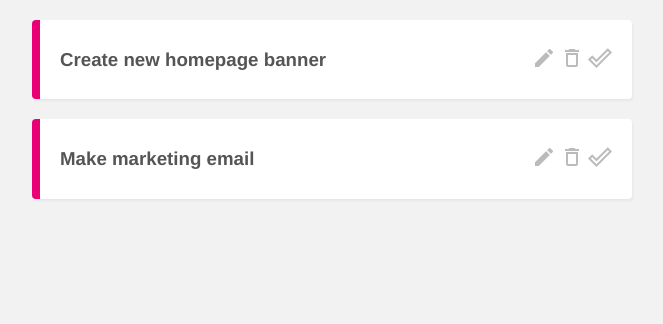
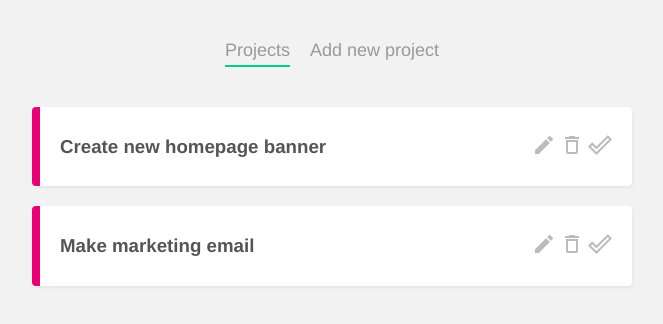
Before and after one commit to andrewmassart/project-planner, a Vue app: page / in a window 1280 px wide. Shown: the top 324 px of the page, without its empty margins (308-971 px from the left). Built offline with nearby package versions, Linux system fonts and the light colour scheme; data requests are answered from the project's data file.

Commit message:
AddProject adds a project to the list and db.json

```diff
--- a/src/App.vue
+++ b/src/App.vue
@@ -1,6 +1,15 @@
 <template>
+  <Navbar />
   <router-view />
 </template>
+
+<script>
+import Navbar from "./components/Navbar.vue"
+
+export default {
+  components: { Navbar }
+}
+</script>
 
 <style>
 body {
--- /dev/null
+++ b/src/components/Navbar.vue
@@ -0,0 +1,28 @@
+<template>
+  <nav class="main-nav">
+    <router-link :to="{ name: 'Home' }">Projects</router-link>
+    <router-link :to="{ name: 'AddProject' }">Add new project</router-link>
+  </nav>
+</template>
+
+<script>
+export default {};
+</script>
+
+<style>
+.main-nav {
+  text-align: center;
+  margin: 40px auto;
+}
+.main-nav a{
+    display: inline-block;
+    text-decoration: none;
+    margin: 0 10px;
+    color: #999;
+    font-size: 18px;
+}
+a.router-link-active {
+    border-bottom: 2px solid #00ce89;
+    padding-bottom: 4px;
+}
+</style>
--- a/src/router/index.js
+++ b/src/router/index.js
@@ -10,7 +10,7 @@
   },
   {
       path: '/add',
-      name: 'addProject',
+      name: 'AddProject',
       component: AddProject
   }
 ]
--- a/src/views/AddProject.vue
+++ b/src/views/AddProject.vue
@@ -12,15 +12,28 @@
 export default {
   data() {
     return {
-            title: '',
-            details: ''
-        }
+      title: "",
+      details: "",
+    };
   },
   methods: {
     handleSubmit() {
-            console.log(this.title, this.details)
-        }
-    }
+      let project = {
+        title: this.title,
+        details: this.details,
+        complete: false,
+      };
+      fetch("http://localhost:3000/projects", {
+        method: "POST",
+        headers: { "Content-Type": "application/json" },
+        body: JSON.stringify(project),
+      })
+        .then(() => {
+          this.$router.push("/");
+        })
+        .catch((err) => console.log(err));
+    },
+  },
 };
 </script>
 
@@ -37,7 +50,7 @@
   font-size: 14px;
   font-weight: bold;
   letter-spacing: 1px;
-    margin: 20px 0 10px 0
+  margin: 20px 0 10px 0;
 }
 input {
   padding: 10px;
```
Lines whose indentation alone changed are shown as unchanged.
